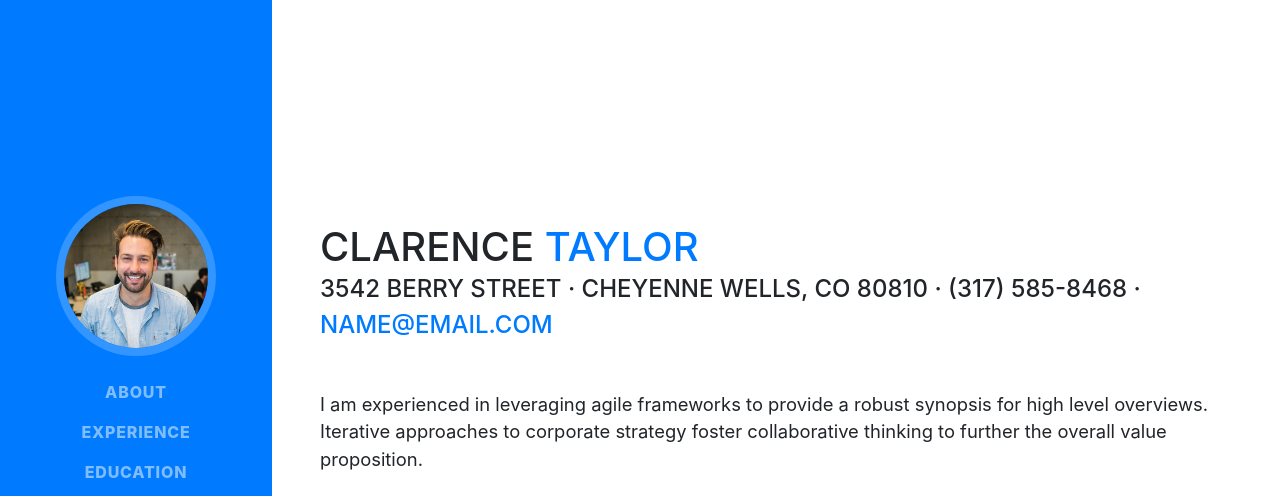
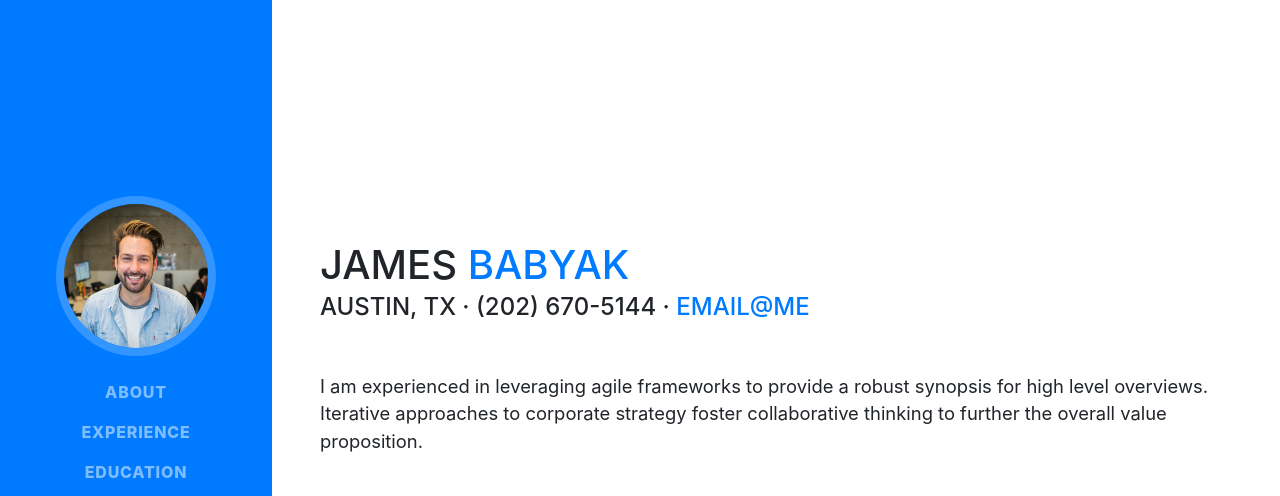
Before and after one commit to babyakja/babyakja_bootstrap_resume, a website with bundled scripts: page index.html in a window 1280 px wide. Shown: the top 496 px of the page. Built offline with nearby package versions, Linux system fonts and the light colour scheme; a web font is replaced by a local one.

Commit message:
html update

```diff
--- a/index.html
+++ b/index.html
@@ -63,11 +63,11 @@
 
       <section class="resume-section p-3 p-lg-5 d-flex d-column" id="about">
         <div class="my-auto">
-          <h1 class="mb-0">Clarence
-            <span class="text-primary">Taylor</span>
+          <h1 class="mb-0">James
+            <span class="text-primary">Babyak</span>
           </h1>
-          <div class="subheading mb-5">3542 Berry Street · Cheyenne Wells, CO 80810 · (317) 585-8468 ·
-            <a href="mailto:name@email.com">name@email.com</a>
+          <div class="subheading mb-5">Austin, TX · (202) 670-5144 ·
+            <a href="mailto:james.babyak@gmail.com">email@me</a>
           </div>
           <p class="lead mb-5">I am experienced in leveraging agile frameworks to provide a robust synopsis for high level overviews. Iterative approaches to corporate strategy foster collaborative thinking to further the overall value proposition.</p>
           <div class="social-icons">
```
